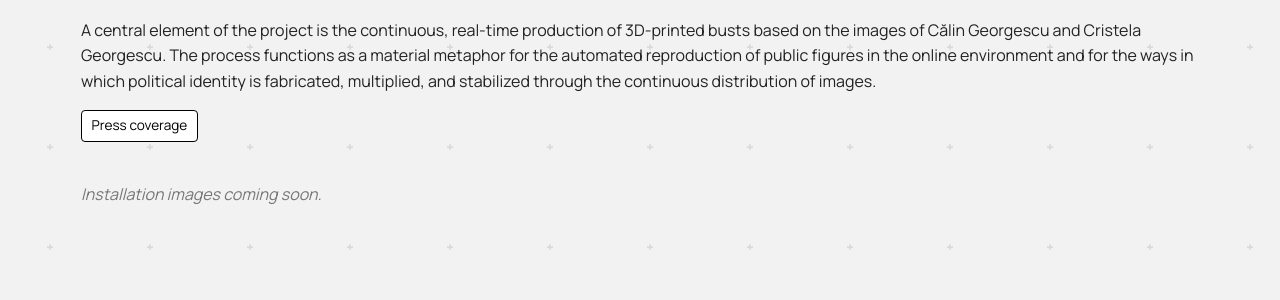
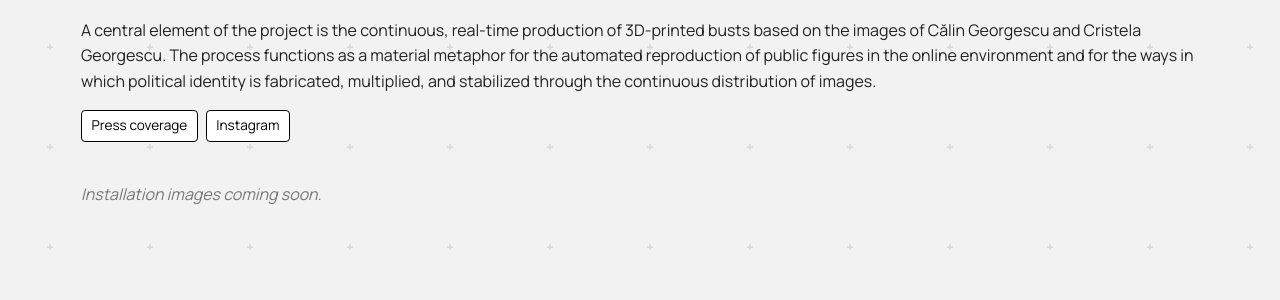
Before and after one commit to anqua/at-a, a Jekyll site: the page built from exhibitions/the-romainians.md, in a window 1280 px wide and 900 px high, scrolled down 608 px. Shown: the part 295-595 px from the top of the window. Built offline with Jekyll 4.4.1, drawn with Linux system fonts in a browser that asks for light colours.

Commit message:
Add Instagram reel link to The Rom(AI)nians page
Co-Authored-By: Claude Sonnet 5 <noreply@anthropic.com>

```diff
--- a/_data/exhibitions.yml
+++ b/_data/exhibitions.yml
@@ -12,6 +12,7 @@
     - "Starting January 2026, we created two surrogate profiles of Facebook with the aim of observing informational bubbles \"from within\" and to analyze the ways algorithms personalize and distribute political content. The exhibition includes participatory mechanisms through which visitors are invited to assume these two counterfactual identities, both directly through Facebook profiles accessible on two laptops displayed in the gallery, and symbolically through a selfie cut-out point installed outside the exhibition space. The visitor is simultaneously positioned as spectator, user, and potential agent in the circulation of images."
     - "A central element of the project is the continuous, real-time production of 3D-printed busts based on the images of Călin Georgescu and Cristela Georgescu. The process functions as a material metaphor for the automated reproduction of public figures in the online environment and for the ways in which political identity is fabricated, multiplied, and stabilized through the continuous distribution of images."
   press: "https://www.modernism.ro/2026/05/23/expozitie-anca-horvath-mihai-aureliu-savin-the-romainians-galeria-aparte-unage-iasi/"
+  instagram: "https://www.instagram.com/reel/DY5TmUZMWq9/"
   url: /at-a/exhibitions/the-romainians/
   cover: /at-a/assets/images/Logo_AtA.png
 
--- a/exhibitions/the-romainians.md
+++ b/exhibitions/the-romainians.md
@@ -19,7 +19,10 @@ images: []
 {% elsif ex.description %}<p>{{ ex.description }}</p>
 {% endif %}
 
-{% if ex.press %}<p><a class="pub-btn" href="{{ ex.press }}" target="_blank" rel="noopener">Press coverage</a></p>{% endif %}
+{% if ex.press or ex.instagram %}<p class="pub-actions">
+  {% if ex.press %}<a class="pub-btn" href="{{ ex.press }}" target="_blank" rel="noopener">Press coverage</a>{% endif %}
+  {% if ex.instagram %}<a class="pub-btn" href="{{ ex.instagram }}" target="_blank" rel="noopener">Instagram</a>{% endif %}
+</p>{% endif %}
 
 <div class="exhibition-gallery">
 {% if page.images and page.images.size > 0 %}
```
